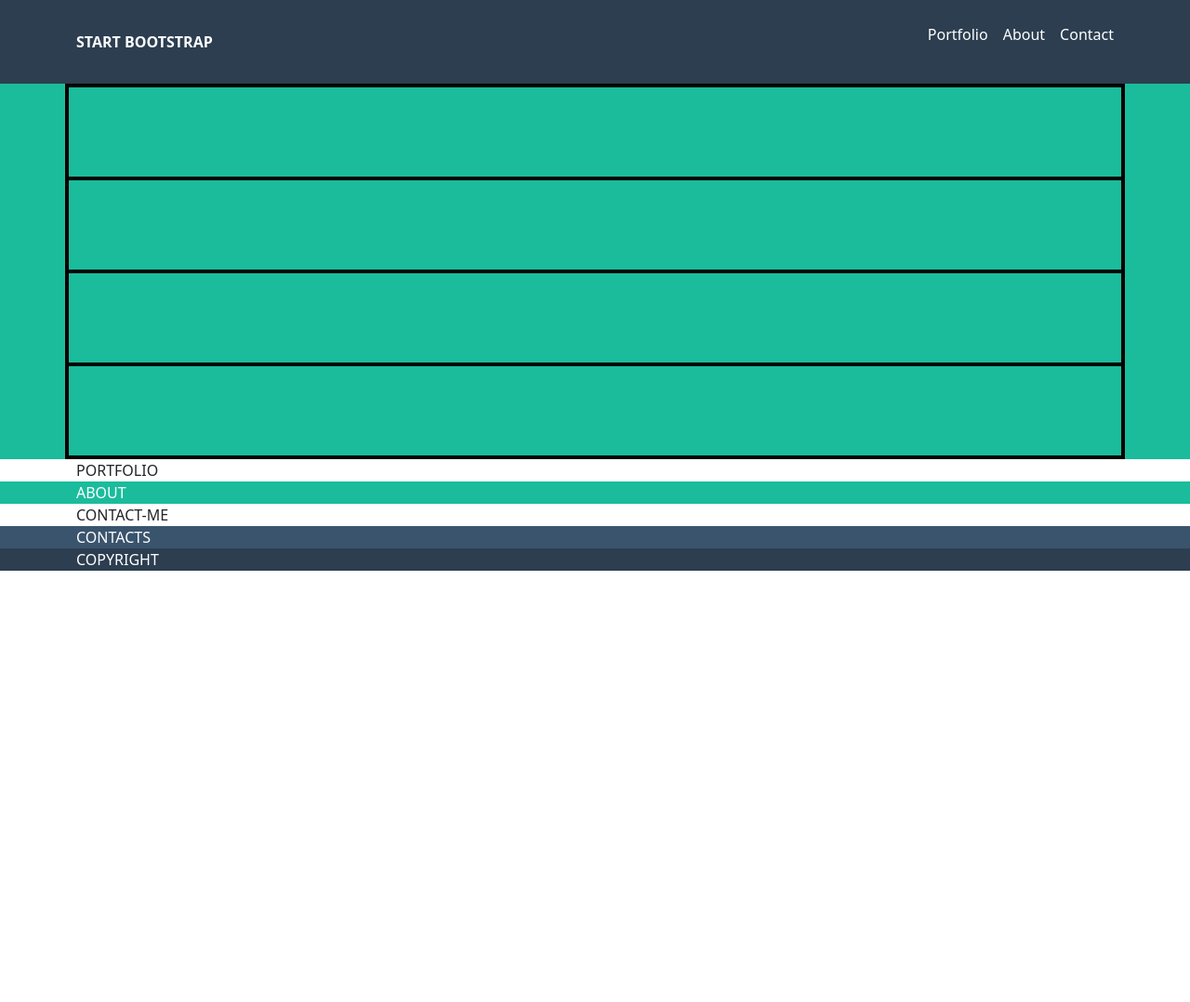
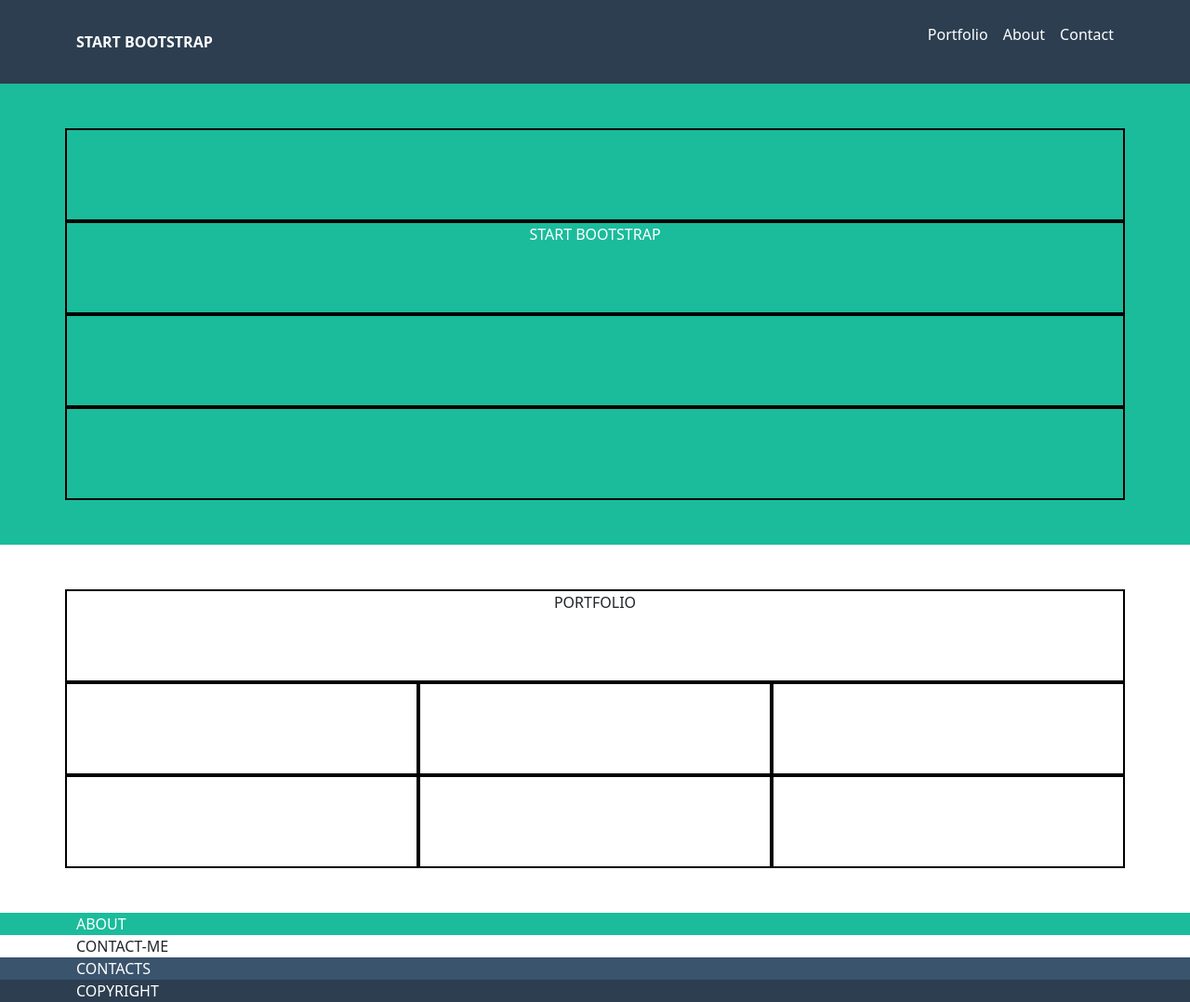
Before and after one commit to EmanueleVenditti95/html-css-bootstrap-freelancer, a plain HTML site: page index.html in a window 1280 px wide. Shown: the whole page at 93% size. Before the commit the page ends 800 px from the top, so only its background shows below. Drawn offline with nearby package versions, Linux system fonts and the light colour scheme.

Commit message:
Add - portfolio layout

```diff
--- a/index.html
+++ b/index.html
@@ -15,8 +15,8 @@
                 <div class="container text-white">
                     <div class="row justify-content-between align-items-center">
                         <div class="col-auto text-uppercase fw-bold">START BOOTSTRAP</div>
-                        <div class="col-auto d-lg-none bar-menu border border-2 rounded"><i class="fa-solid fa-bars"></i></div>
-                        <ul class=" col-auto d-sm-none d-lg-flex nav-list">
+                        <div class="col-auto d-md-none bar-menu border border-2 rounded"><i class="fa-solid fa-bars"></i></div>
+                        <ul class=" col-auto d-none d-md-flex nav-list">
                             <li class="ms-3"><a href="#">Portfolio</a></li>
                             <li class="ms-3"><a href="#">About</a></li>
                             <li class="ms-3"><a href="#">Contact</a></li>
@@ -30,9 +30,9 @@
 
         <section class="hero">
             <div class="container text-white">
-                <div class="row flex-column align-items-center debug">
+                <div class="row flex-column align-items-center pt-5 pb-5">
                     <div class="col debug"></div>
-                    <div class="col debug"></div>
+                    <div class="col text-center debug">START BOOTSTRAP</div>
                     <div class="col debug"></div>
                     <div class="col debug"></div>
                 </div>
@@ -41,7 +41,17 @@
 
         <section class="portfolio">
             <div class="container">
-                PORTFOLIO
+                <div class="row flex-wrap pt-5 pb-5">
+                    <div class="col-12 text-center debug">
+                        PORTFOLIO
+                    </div>
+                    <div class="col-12 col-md-6 col-lg-4 debug"></div>
+                    <div class="col-12 col-md-6 col-lg-4 debug"></div>
+                    <div class="col-12 col-md-6 col-lg-4 debug"></div>
+                    <div class="col-12 col-md-6 col-lg-4 debug"></div>
+                    <div class="col-12 col-md-6 col-lg-4 debug"></div>
+                    <div class="col-12 col-md-6 col-lg-4 debug"></div>
+                </div>
             </div>
         </section>
 
```
